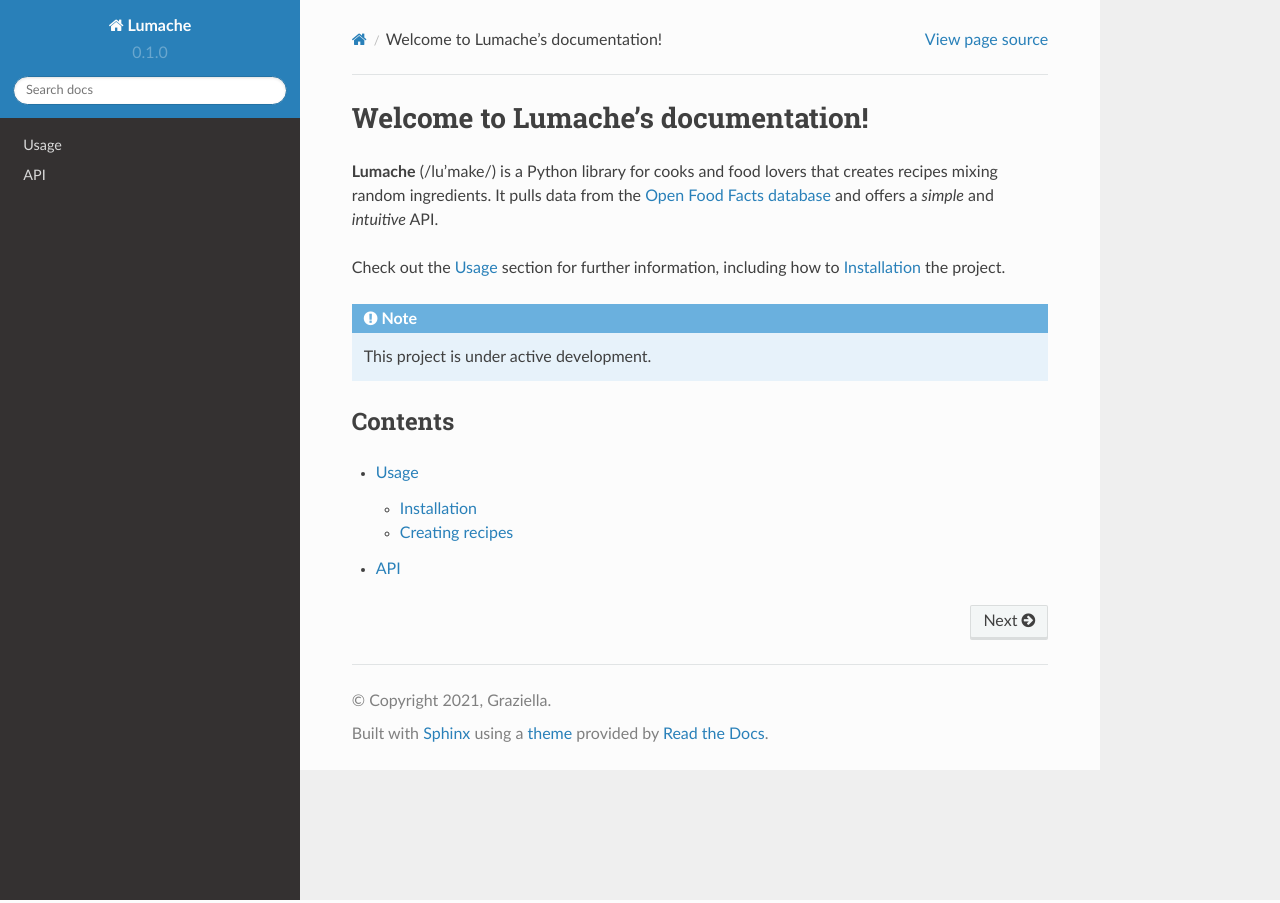
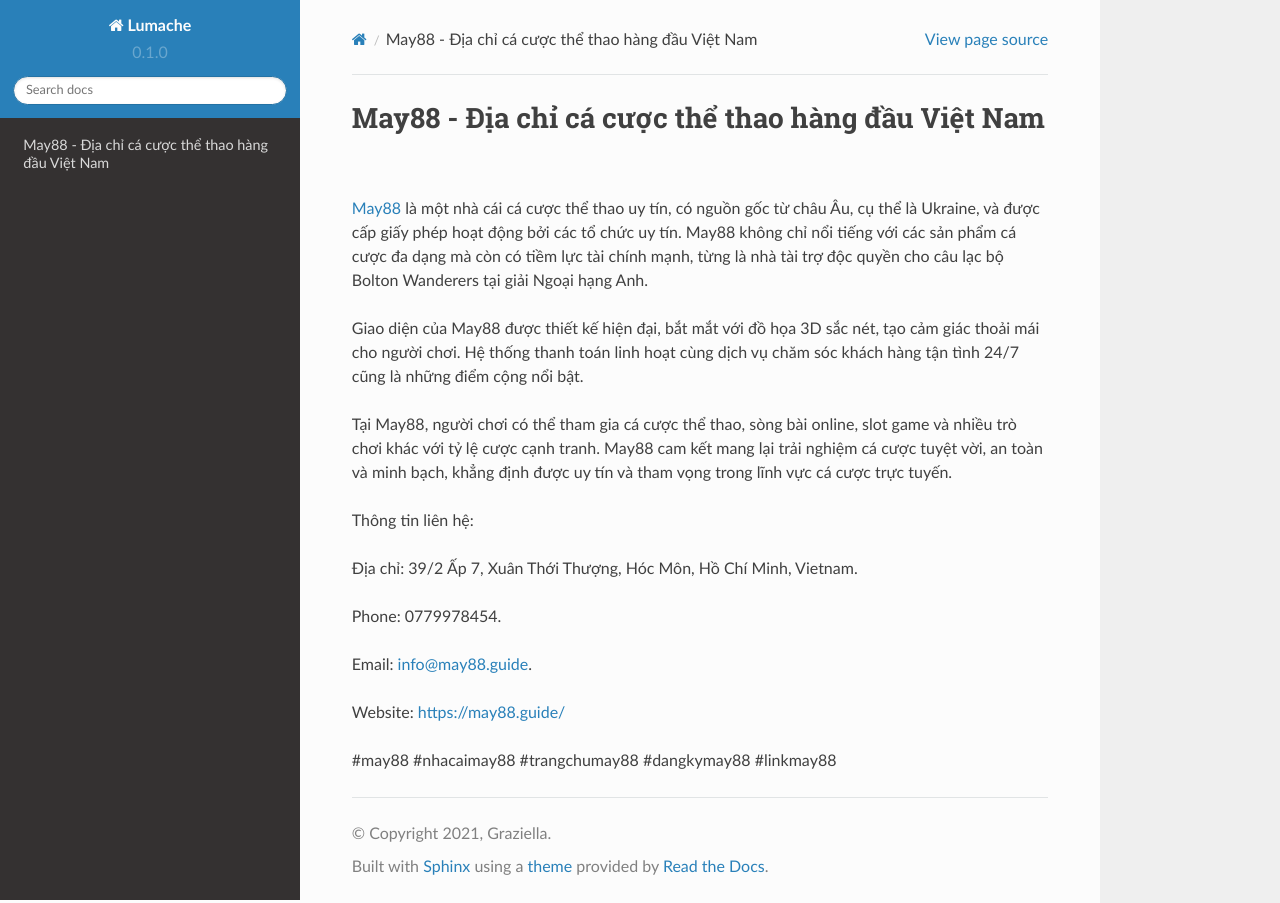
Before and after one commit to luongchanvien962/may88guide, a Sphinx documentation site: the page built from docs/source/index.rst, in a window 1280 px wide. Built offline with Sphinx 7.4.7 and the Read the Docs theme 2.0.0, drawn with Linux system fonts in a browser that asks for light colours.

Commit message:
Update index.rst

```diff
--- a/docs/source/index.rst
+++ b/docs/source/index.rst
@@ -1,22 +1,20 @@
-Welcome to Lumache's documentation!
+May88 - Địa chỉ cá cược thể thao hàng đầu Việt Nam
 ===================================
 
-**Lumache** (/lu'make/) is a Python library for cooks and food lovers
-that creates recipes mixing random ingredients.
-It pulls data from the `Open Food Facts database <https://world.openfoodfacts.org/>`_
-and offers a *simple* and *intuitive* API.
+`May88 <https://may88.guide/>`_ là một nhà cái cá cược thể thao uy tín, có nguồn gốc từ châu Âu, cụ thể là Ukraine, và được cấp giấy phép hoạt động bởi các tổ chức uy tín. May88 không chỉ nổi tiếng với các sản phẩm cá cược đa dạng mà còn có tiềm lực tài chính mạnh, từng là nhà tài trợ độc quyền cho câu lạc bộ Bolton Wanderers tại giải Ngoại hạng Anh.
 
-Check out the :doc:`usage` section for further information, including
-how to :ref:`installation` the project.
+Giao diện của May88 được thiết kế hiện đại, bắt mắt với đồ họa 3D sắc nét, tạo cảm giác thoải mái cho người chơi. Hệ thống thanh toán linh hoạt cùng dịch vụ chăm sóc khách hàng tận tình 24/7 cũng là những điểm cộng nổi bật.
 
-.. note::
+Tại May88, người chơi có thể tham gia cá cược thể thao, sòng bài online, slot game và nhiều trò chơi khác với tỷ lệ cược cạnh tranh. May88 cam kết mang lại trải nghiệm cá cược tuyệt vời, an toàn và minh bạch, khẳng định được uy tín và tham vọng trong lĩnh vực cá cược trực tuyến.
 
-   This project is under active development.
+Thông tin liên hệ:
 
-Contents
---------
+Địa chỉ: 39/2 Ấp 7, Xuân Thới Thượng, Hóc Môn, Hồ Chí Minh, Vietnam.
 
-.. toctree::
+Phone: 0779978454.
 
-   usage
-   api
+Email: info@may88.guide.
+
+Website: https://may88.guide/
+
+#may88 #nhacaimay88 #trangchumay88 #dangkymay88 #linkmay88
```
